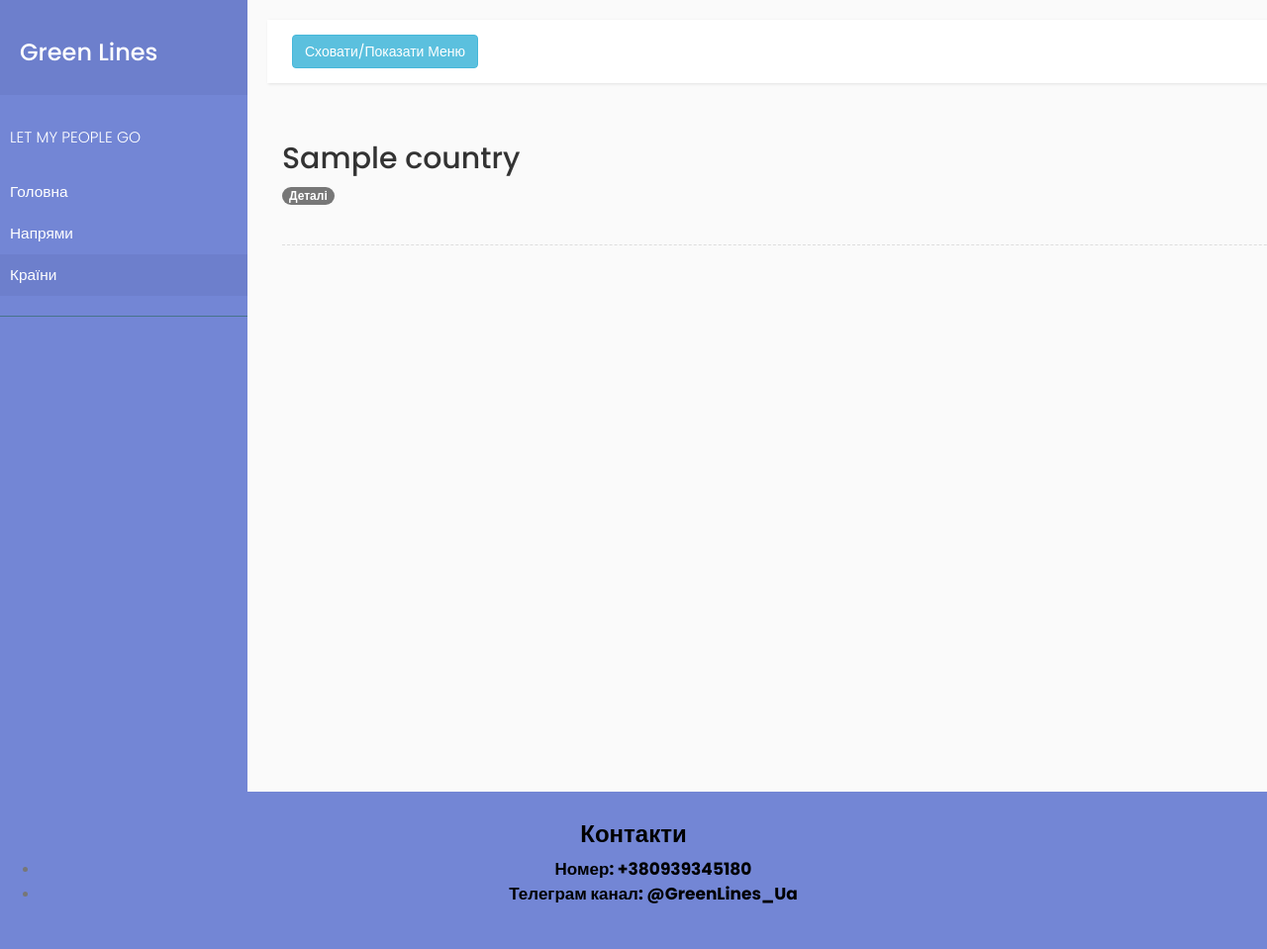
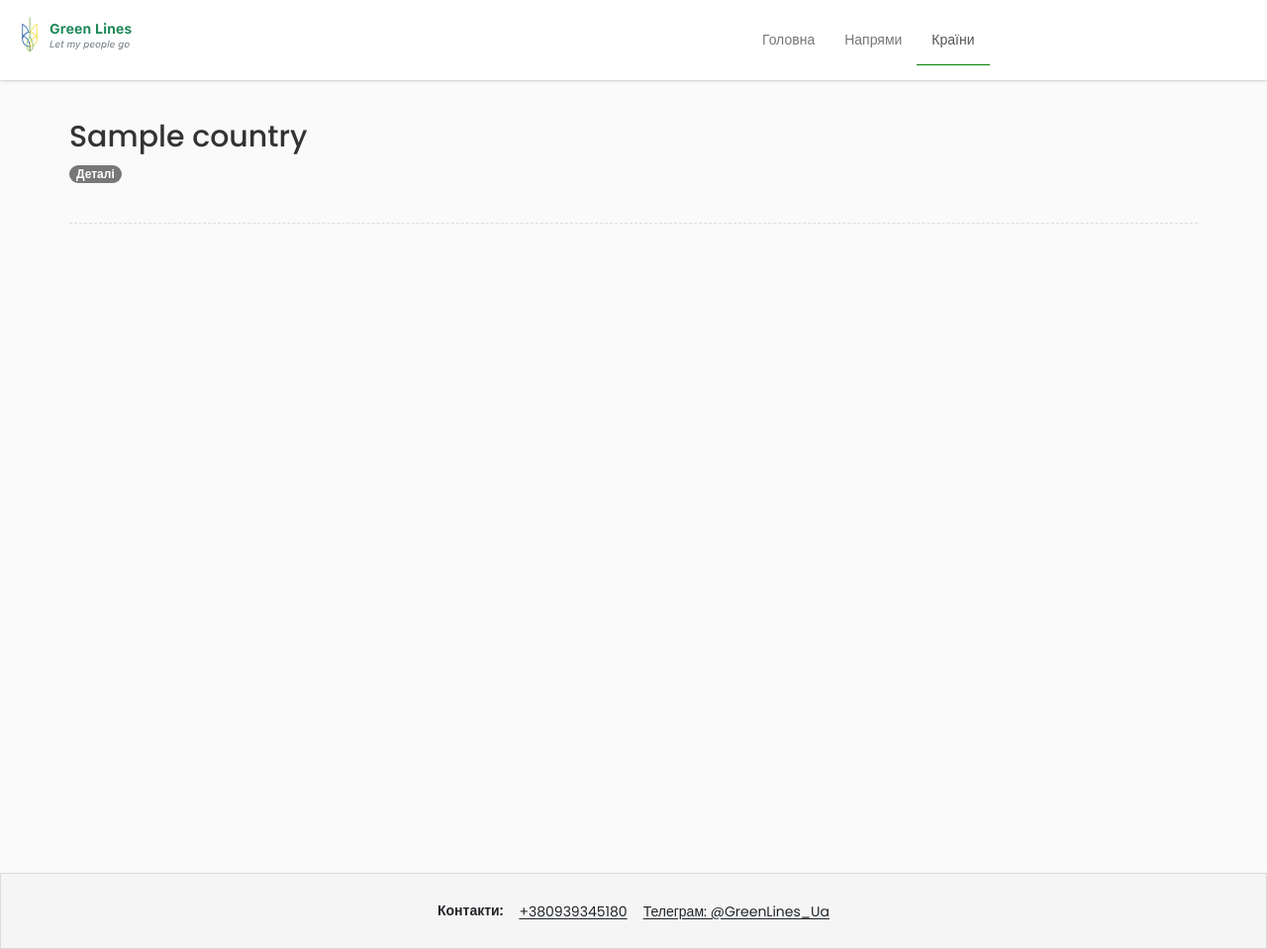
Before and after one commit to LeZenda/let-them-pass, a Django app: page /countries/ in a window 1280 px wide. Shown: that part at 99% size. Run offline with Django 4.2, Linux system fonts and the light colour scheme; tables that the repository leaves empty hold one stand-in row (Sample ...); the page is wider than the window, and the part outside it is not shown; some libraries are stand-ins or nearby versions.

Commit message:
added favicon, logo, restyled navigation

```diff
--- a/let_them_pass/urls.py
+++ b/let_them_pass/urls.py
@@ -15,8 +15,10 @@ Including another URLconf
 """
 from django.contrib import admin
 from django.urls import path, include
+from django.conf import settings
+from django.conf.urls.static import static
 
 urlpatterns = [
     path('', include('info.urls')),
     path('admin/', admin.site.urls),
-]
+] + static(settings.MEDIA_URL, document_root=settings.MEDIA_ROOT)
--- a/templates/base.html
+++ b/templates/base.html
@@ -1,6 +1,11 @@
 <!DOCTYPE html>
 <html lang="en">
 <head><!-- Latest compiled and minified CSS -->
+    {% load static %}
+    <link rel="icon" type="image/png" sizes="16x16" href="{% static 'media/favicon-16x16.png' %}">
+    <link rel="icon" type="image/png" sizes="32x32" href="{% static 'media/favicon-32x32.png' %}">
+    <link rel="icon" type="image/png" sizes="96x96" href="{% static 'media/favicon-96x96.png' %}">
+    <link rel="icon" type="image/png" sizes="120x120" href="{% static 'media/favicon-120x120.png' %}">
     <link rel="stylesheet" href="https://cdn.jsdelivr.net/npm/bootstrap@3.3.7/dist/css/bootstrap.min.css" integrity="sha384-BVYiiSIFeK1dGmJRAkycuHAHRg32OmUcww7on3RYdg4Va+PmSTsz/K68vbdEjh4u" crossorigin="anonymous">
     <script src="https://code.jquery.com/jquery-3.6.0.slim.js" integrity="sha256-HwWONEZrpuoh951cQD1ov2HUK5zA5DwJ1DNUXaM6FsY=" crossorigin="anonymous"></script>
     <meta charset="UTF-8">
@@ -13,13 +18,23 @@
 <body>
     <div class="wrapper">
         <!-- Sidebar  -->
-        <nav id="sidebar">
-            <div class="sidebar-header">
-                <h3>Green Lines</h3>
+        <nav class="navbar navbar-default header">
+            <div class="container-fluid">
+              <div class="navbar-header">
+                <a class="navbar-brand" href="#">
+                    {% load static %}
+                    <img src="{% static 'media/logo.svg' %}" alt="logo">
+                </a>
+                <button type="button" class="navbar-toggle" id="navbar-collapse">
+                    <span class="sr-only">Toggle navigation</span>
+                    <span class="icon-bar"></span>
+                    <span class="icon-bar"></span>
+                    <span class="icon-bar"></span>
+                </button>
               </div>
 
-            <ul class="list-unstyled components">
-                <p>LET MY PEOPLE GO</p>
+              <div class="collapse navbar-collapse" id="navbar-collapse">
+                <ul class="col-sm-5 nav navbar-nav navbar-right">
                     <li class="{% if request.path == '/' %}active{% endif %}">
                         <a href="{% url 'index' %}">Головна</a>
                     </li>
@@ -30,25 +45,37 @@
                         <a href="{% url 'countries' %}">Країни</a>
                     </li>
                 </ul>
+            </div>
+            </div>
+          </nav>
 
-        </nav>
+          <ul class="col-sm-5 nav navbar-nav navbar-right navbar-mobile hidden">
+            <li class="{% if request.path == '/' %}active{% endif %}">
+                <a href="{% url 'index' %}">Головна</a>
+                <i class="glyphicon glyphicon-arrow-right"></i>
+            </li>
+            <li class="{% if request.path == '/crossings/' %}active{% endif %}">
+                <a href="{% url 'crossings' %}">Напрями</a>
+                <i class="glyphicon glyphicon-arrow-right"></i>
+            </li>
+            <li class="{% if '/countries/' in request.path %}active{% endif %}">
+                <a href="{% url 'countries' %}">Країни</a>
+                <i class="glyphicon glyphicon-arrow-right"></i>
+            </li>
+        </ul>
 
         <!-- Page Content  -->
         <div id="content">
 
-            <nav class="navbar navbar-expand-lg navbar-light bg-light">
+            <!-- <nav class="navbar navbar-expand-lg navbar-light bg-light">
                 <div class="container-fluid">
 
-                    <button type="button" id="sidebarCollapse" class="btn btn-info">
-                        <i class="fas fa-align-left"></i>
-                        <span>Сховати/Показати Меню</span>
-                    </button>
 
                     <div class="collapse navbar-collapse" id="navbarSupportedContent">
 
                     </div>
                 </div>
-            </nav>
+            </nav> -->
 
 
     {% block body %}
@@ -59,11 +86,14 @@
 <footer class="text-center text-lg-start bg-light text-muted footer">
 
 <!-- Contacts -->
-  <h4 class="footer-title">Контакти</h4>
+    <div class="footer-container">
+    <h4 class="footer-title">Контакти:</h4>
     <ul class="footer-links">
-    <li class="footer-links-item"><a class="text-reset fw-bold footer-phone" target="_blank" href="tel:+380939345180">Номер: +380939345180</a></li>
-    <li class="footer-links-item"><a class="text-reset fw-bold footer-phone" target="_blank" href="https://telegram.me/GreenLines_Ua">Телеграм канал: @GreenLines_Ua</a></li>
+        <li class="footer-links-item"><a class="text-reset fw-bold footer-phone" target="_blank" href="tel:+380939345180">+380939345180</a></li>
+        <li class="footer-links-item"><a class="text-reset fw-bold footer-phone" target="_blank" href="https://telegram.me/GreenLines_Ua">Телеграм: @GreenLines_Ua</a></li>
     </ul>
+    </div>
+
 <!-- Contacts -->
 
 </footer>
@@ -74,9 +104,23 @@
 */
 
 @import "https://fonts.googleapis.com/css?family=Poppins:300,400,500,600,700";
+
+* {
+    box-sizing: border-box;
+}
+
 body {
     font-family: 'Poppins', sans-serif;
     background: #fafafa;
+}
+
+ul {
+  list-style-type: none;
+}
+
+button {
+    border: none;
+    background-color: transparent;
 }
 
 p {
@@ -87,12 +131,16 @@ p {
     color: #999;
 }
 
+li.active {
+    border-bottom: 1px solid green;
+}
+
 a,
 a:hover,
 a:focus {
     color: inherit;
     text-decoration: none;
-    transition: all 0.3s;
+    /* transition: all 0.3s; */
 }
 
 .navbar {
@@ -122,9 +182,100 @@ a:focus {
 ----------------------------------------------------- */
 
 .wrapper {
-    display: flex;
+    /* display: flex; */
     width: 100%;
     align-items: stretch;
+}
+
+.header {
+    box-shadow: 0px 1px 4px rgba(0, 0, 0, 0.12), 0px 0px 1px rgba(0, 0, 0, 0.4);
+    margin-bottom: 1px;
+}
+
+.navbar-flex {
+    display: flex;
+    justify-content: space-around;
+}
+
+.container-flex {
+    display: flex;
+    align-items: center;
+}
+
+.navbar-links {
+    margin-bottom: 0px;
+    padding: 0;
+}
+
+.navbar-mobile {
+    height: 100%;
+    width: 100%;
+    /* position: fixed; */
+    z-index: 10;
+    background-color: white;
+    top: 0;
+    left: 0;
+    right: 0;
+    bottom: 0;
+    overflow: hidden;
+    padding: 0;
+    margin: 0;
+    padding-top: 30px;
+}
+
+.navbar-mobile>li {
+    display: flex;
+    align-items: center;
+    justify-content: space-between;
+    padding: 0 20px;
+}
+
+.navbar-mobile>li>a {
+    border-left: 3px solid transparent;
+}
+
+.navbar-mobile>li.active>a {
+    border-left: 3px solid green;
+}
+
+.navbar-mobile>li.active {
+    border-bottom: none;
+}
+
+.navbar-mobile>li>a {
+    width: 100%;
+}
+
+.navbar-mobile>li>a:hover {
+    background-color: transparent;
+}
+
+.navbar-mobile>li>a::after {
+    content: "";
+    position: absolute;
+    height: 100%;
+    width: 100%;
+    z-index: 20;
+}
+
+.navbar-mobile-close {
+    /* position: absolute;
+    right: 15px;
+    top: 10px; */
+}
+
+.active>a{
+    background-color: transparent !important;
+}
+
+.navbar-brand {
+    padding: 0
+}
+
+.container-links {
+    display: flex;
+    align-items: center;
+    margin-left: auto;
 }
 
 #sidebar {
@@ -228,20 +379,43 @@ a.article:hover {
 ----------------------------------------------------- */
 
 .footer {
-  background-color: #7386D5;
+  background-color: #F5F5F5;
   padding: 20px 0;
+  border: 1px solid #D8DADC;
 }
 
 .footer-phone {
-  color: black;
-  font-weight: bold;
-  font-size: 17px;
+  color: #212529;
 }
 
 .footer-title {
-  color: black;
-  font-weight: bold;
-  font-size: 24px;
+  color: #212529;
+  font-weight: 600;
+  font-size: 14px;
+}
+
+.footer-links {
+    display: flex;
+    height: 100%;
+    margin: 0;
+    padding: 0;
+}
+
+.footer-links-item {
+    margin-left: 16px;
+}
+
+.footer-links-item>a {
+    font-size: 14px;
+    text-decoration: underline;
+    text-underline-offset: 2px;
+}
+
+.footer-container {
+    display: flex;
+    align-items: center;
+    width: 100%;
+    justify-content: center;
 }
 
 /* ---------------------------------------------------
@@ -267,15 +441,45 @@ a.article:hover {
     #sidebar.active {
         margin-left: 0;
     }
+
+    .footer-links, .footer-container {
+        flex-direction: column;
+    }
+
+    .footer-links-item {
+        margin-bottom: 5px;
+    }
+
+    .footer-title {
+        margin: 3px 0;
+    }
 }
 </style>
 <script>
 $(document).ready(function () {
+    const menuBtn = $('#navbar-collapse');
+    const closeBtn = $('.navbar-mobile-close');
+
+    function toggleMobileMenu () {
+        $(".navbar-mobile").hide();
+    };
+
+
     $('#sidebarCollapse').on('click', function () {
         $('#sidebar').toggleClass('active');
     });
 
+    // Activate table library
     $('#example').DataTable();
+
+    // If something in mobile navigation menu pressed - hide menu
+    $('.navbar-mobile>li>a').on('click', function () {
+        toggleMobileMenu();
+    })
+
+    menuBtn.on('click', function () {
+        $('.navbar-mobile').toggleClass('hidden');
+    })
 
 });
 </script>
```
Also changed, not shown: other parts of templates/base.html (+14 -2 lines), static/media/favicon-120x120.png (added), static/media/favicon-16x16.png (added), static/media/favicon-32x32.png (added), static/media/favicon-96x96.png (added), static/media/logo.svg (added). Lines whose indentation alone changed are shown as unchanged.
